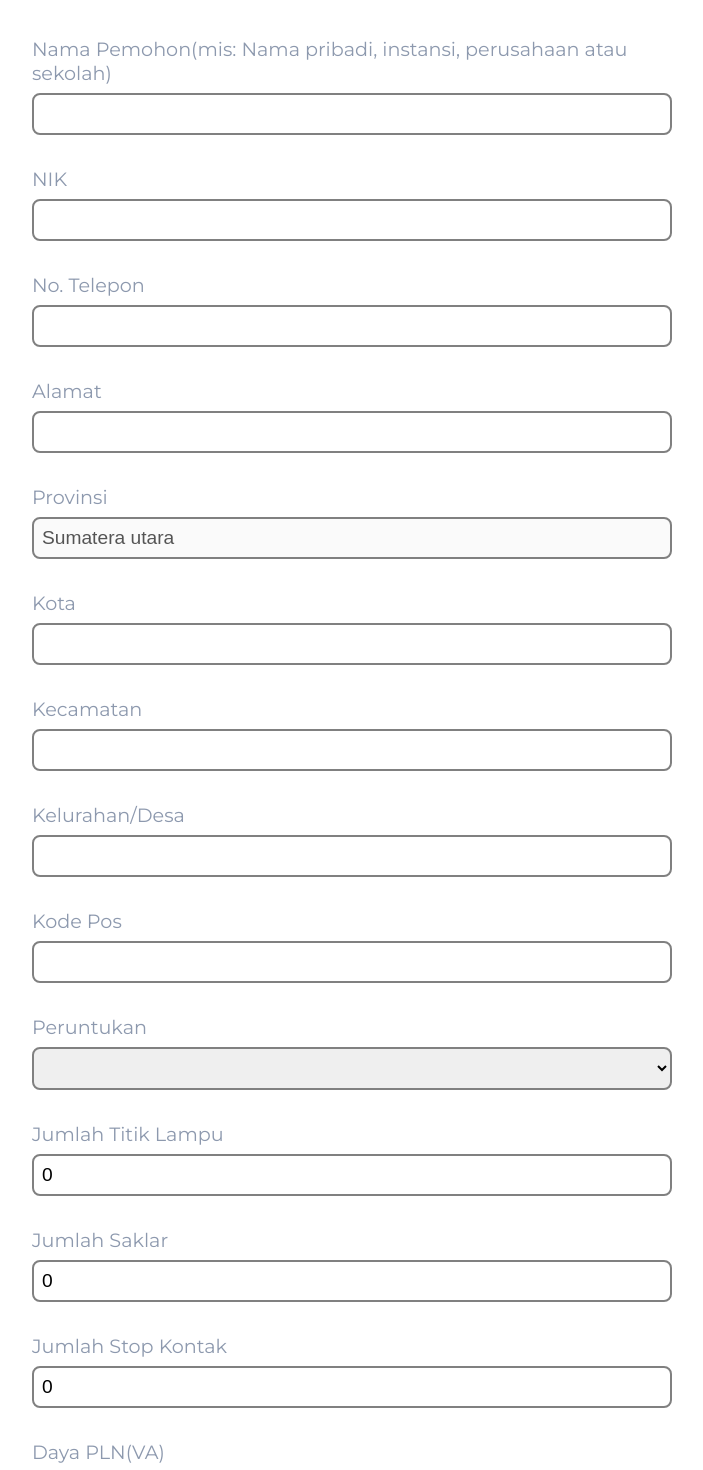
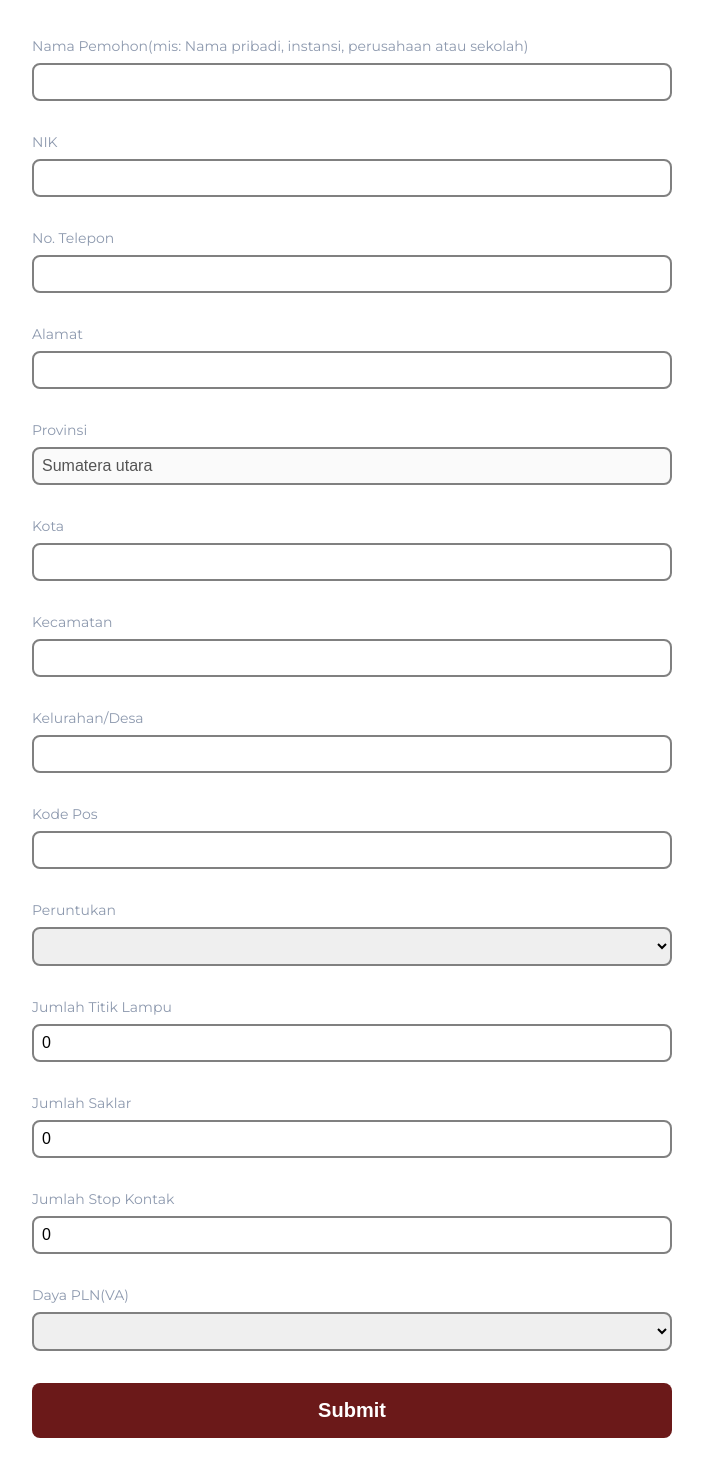
Before and after one commit to rehagana16/nidi-slo, a Next.js app: page /order-form in a window 1280 px wide. Shown: the part 280-1750 px from the top of the page, without its empty margins (288-991 px from the left). Built offline with nearby package versions, Linux system fonts and the light colour scheme.

Commit message:
add error validation

```diff
--- a/package.json
+++ b/package.json
@@ -9,6 +9,7 @@
     "lint": "next lint"
   },
   "dependencies": {
+    "@hookform/error-message": "^2.0.1",
     "next": "15.1.7",
     "react": "^19.0.0",
     "react-dom": "^19.0.0",
--- /dev/null
+++ b/src/components/error-message.module.css
@@ -0,0 +1,4 @@
+.errorMessage {
+  color: red;
+  font-size: 14px;
+}
--- /dev/null
+++ b/src/components/error-message.tsx
@@ -0,0 +1,12 @@
+import React from "react";
+import styles from './error-message.module.css';
+
+interface Props {
+  message?: string;
+}
+
+export const ErrorMessage:React.FC<Props> = (props) => {
+  return(
+    <div className={styles.errorMessage}>{props.message}</div>
+  )
+}
--- a/src/pages/order-form.module.css
+++ b/src/pages/order-form.module.css
@@ -23,7 +23,7 @@
   padding: 0.5rem;
   border-radius: 8px;
   border: 2px solid gray;
-  font-size: 1.2rem;
+  font-size: 16px;
 }
 
 .inputWrapper {
@@ -34,7 +34,7 @@
 
 .label {
   color: #8d99ae;
-  font-size: 1.2rem;
+  font-size: 14px;
 }
 
 .submitButton {
@@ -42,9 +42,13 @@
   color: white;
   outline: none;
   border: none;
-  font-size: 1.2rem;
+  font-size: 20px;
   padding: 1rem;
   border-radius: 8px;
   font-weight: 700;
   cursor: pointer;
 }
+
+.submitButton:disabled {
+  background-color: gray;
+}
--- a/src/pages/order-form.tsx
+++ b/src/pages/order-form.tsx
@@ -3,6 +3,7 @@ import { NextPageWithLayout } from "./_app"
 import PageLayout from "@/components/pageLayout"
 import styles from './order-form.module.css';
 import { useForm } from "react-hook-form";
+import { ErrorMessage } from "@/components/error-message";
 
 const FORM_DEFAULT_VALUE = {
   name: "",
@@ -25,7 +26,6 @@ const OrderForm: NextPageWithLayout = () => {
   const {
     register,
     handleSubmit,
-    watch,
     formState: { errors }
   } = useForm({
     defaultValues: FORM_DEFAULT_VALUE,
@@ -42,22 +42,46 @@ const OrderForm: NextPageWithLayout = () => {
         >
           <div className={styles.inputWrapper}>
             <label className={styles.label}>Nama Pemohon(mis: Nama pribadi, instansi, perusahaan atau sekolah)</label>
-            <input className={styles.input} {...register("name", { required: true })} />
+            <input
+              className={styles.input}
+              {...register("name", { required: "Nama tidak boleh kosong." })}
+              aria-invalid={errors.name ? "true" : "false"}
+            />
+            {errors.name ? <ErrorMessage message={errors.name.message}/> : null}
           </div>
 
           <div className={styles.inputWrapper}>
             <label className={styles.label}>NIK</label>
-            <input className={styles.input} {...register("identityNumber", { required: true })} />
+            <input
+              className={styles.input}
+              {...register("identityNumber", {
+                required: "NIK tidak boleh kosong.",
+                pattern: {
+                  value: /^\d{16}$/,
+                  message: "NIK harus angka (16 digit)."
+                },
+              })}
+            />
+            {errors.identityNumber ? <ErrorMessage message={errors.identityNumber.message}/> : null}
           </div>
 
           <div className={styles.inputWrapper}>
             <label className={styles.label}>No. Telepon</label>
-            <input className={styles.input} {...register("phone", { required: true })} />
+            <input className={styles.input} {...register("phone", {
+                required: "Nomor telepon",
+                pattern: {
+                  value: /\d+/,
+                  message: "Nomor telepon harus angka."
+                },
+              })}
+            />
+            {errors.phone ? <ErrorMessage message={errors.phone.message}/> : null}
           </div>
 
           <div className={styles.inputWrapper}>
             <label className={styles.label}>Alamat</label>
-            <input className={styles.input} {...register("address", { required: true })} />
+            <input className={styles.input} {...register("address", { required: "Alamat tidak boleh kosong" })} />
+            {errors.address ? <ErrorMessage message={errors.address.message}/> : null}
           </div>
 
           <div className={styles.inputWrapper}>
@@ -67,54 +91,66 @@ const OrderForm: NextPageWithLayout = () => {
 
           <div className={styles.inputWrapper}>
             <label className={styles.label}>Kota</label>
-            <input className={styles.input} {...register("city", { required: true })} />
+            <input className={styles.input} {...register("city", { required: "Kota tidak boleh kosong" })} />
+            {errors.city ? <ErrorMessage message={errors.city.message}/> : null}
           </div>
 
           <div className={styles.inputWrapper}>
             <label className={styles.label}>Kecamatan</label>
-            <input className={styles.input} {...register("subdistrict", { required: true })} />
+            <input className={styles.input} {...register("subdistrict", { required: "Kecamatan tidak boleh kosong" })} />
+            {errors.subdistrict ? <ErrorMessage message={errors.subdistrict.message}/> : null}
           </div>
 
           <div className={styles.inputWrapper}>
             <label className={styles.label}>Kelurahan/Desa</label>
-            <input className={styles.input} {...register("village", { required: true })} />
+            <input className={styles.input} {...register("village", { required: "Kelurahan/Desa tidak boleh kosong" })} />
+            {errors.village ? <ErrorMessage message={errors.village.message}/> : null}
           </div>
 
           <div className={styles.inputWrapper}>
             <label className={styles.label}>Kode Pos</label>
-            <input className={styles.input} {...register("postal", { required: true })} />
+            <input className={styles.input} {...register("postal", { required: "Kode Pos tidak boleh kosong" })} />
+            {errors.postal ? <ErrorMessage message={errors.postal.message}/> : null}
           </div>
 
           <div className={styles.inputWrapper}>
             <label className={styles.label}>Peruntukan</label>
-            <select className={styles.input} {...register("purpose", { required: true })}>
+            <select className={styles.input} {...register("purpose", { required: "Peruntukan tidak boleh kosong" })}>
               <option>Option 1</option>
             </select>
+            {errors.purpose ? <ErrorMessage message={errors.purpose.message}/> : null}
           </div>
 
           <div className={styles.inputWrapper}>
             <label className={styles.label}>Jumlah Titik Lampu</label>
-            <input className={styles.input} {...register("lightSpot", { required: true })} type="number" />
+            <input className={styles.input} {...register("lightSpot", { required: "Jumlah titik lampu tidak boleh kosong" })} type="number" />
+            {errors.lightSpot ? <ErrorMessage message={errors.lightSpot.message}/> : null}
           </div>
 
           <div className={styles.inputWrapper}>
             <label className={styles.label}>Jumlah Saklar</label>
-            <input className={styles.input} {...register("switch", { required: true })} type="number" />
+            <input className={styles.input} {...register("switch", { required: "Jumlah saklar tidak boleh kosong" })} type="number" />
+            {errors.switch ? <ErrorMessage message={errors.switch.message}/> : null}
           </div>
 
           <div className={styles.inputWrapper}>
             <label className={styles.label}>Jumlah Stop Kontak</label>
-            <input className={styles.input} {...register("socket", { required: true })} type="number" />
+            <input className={styles.input} {...register("socket", { required: "Jumlah stop kontak tidak boleh kosong" })} type="number" />
+            {errors.socket ? <ErrorMessage message={errors.socket.message}/> : null}
           </div>
 
           <div className={styles.inputWrapper}>
             <label className={styles.label}>Daya PLN(VA)</label>
-            <select className={styles.input} {...register("power", { required: true })}>
+            <select className={styles.input} {...register("power", { required: "Daya PLN(VA) harus dipilih" })}>
               <option>Option 1</option>
             </select>
+            {errors.power ? <ErrorMessage message={errors.power.message}/> : null}
           </div>
 
-          <input type="submit" className={styles.submitButton}/>
+          <input
+            type="submit"
+            className={styles.submitButton}
+          />
         </form>
       </div>
     </div>
```
